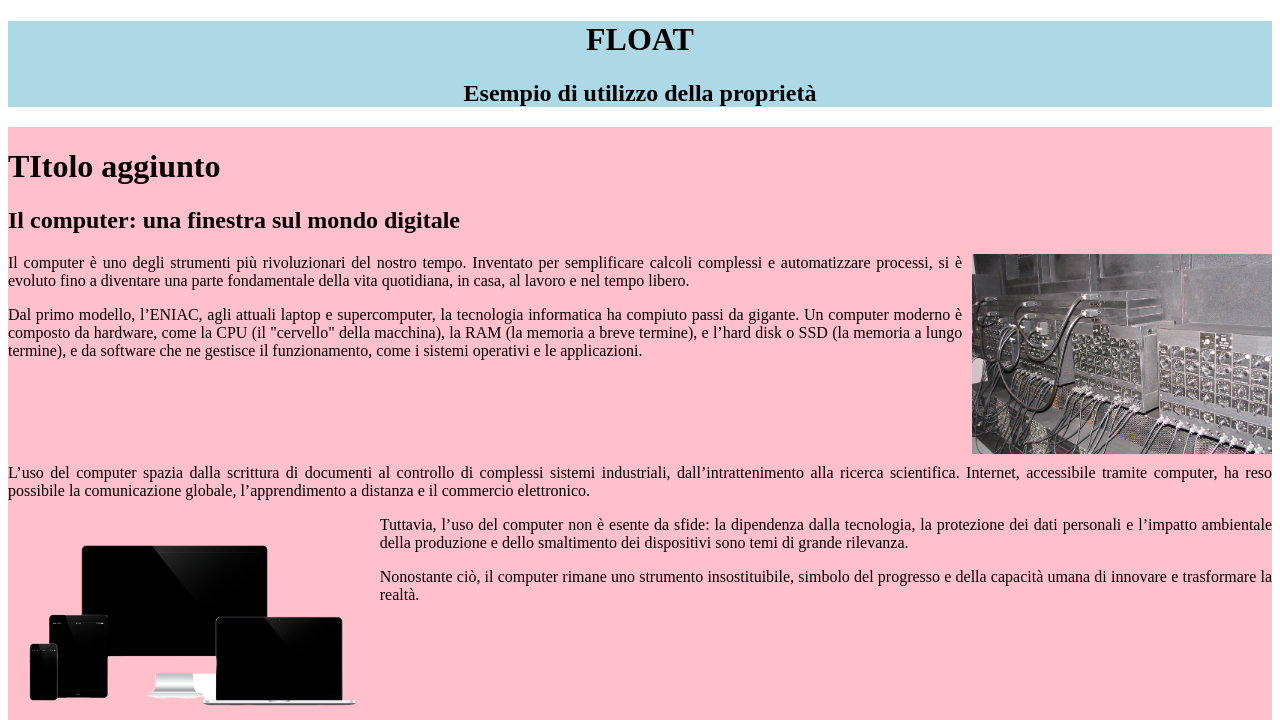
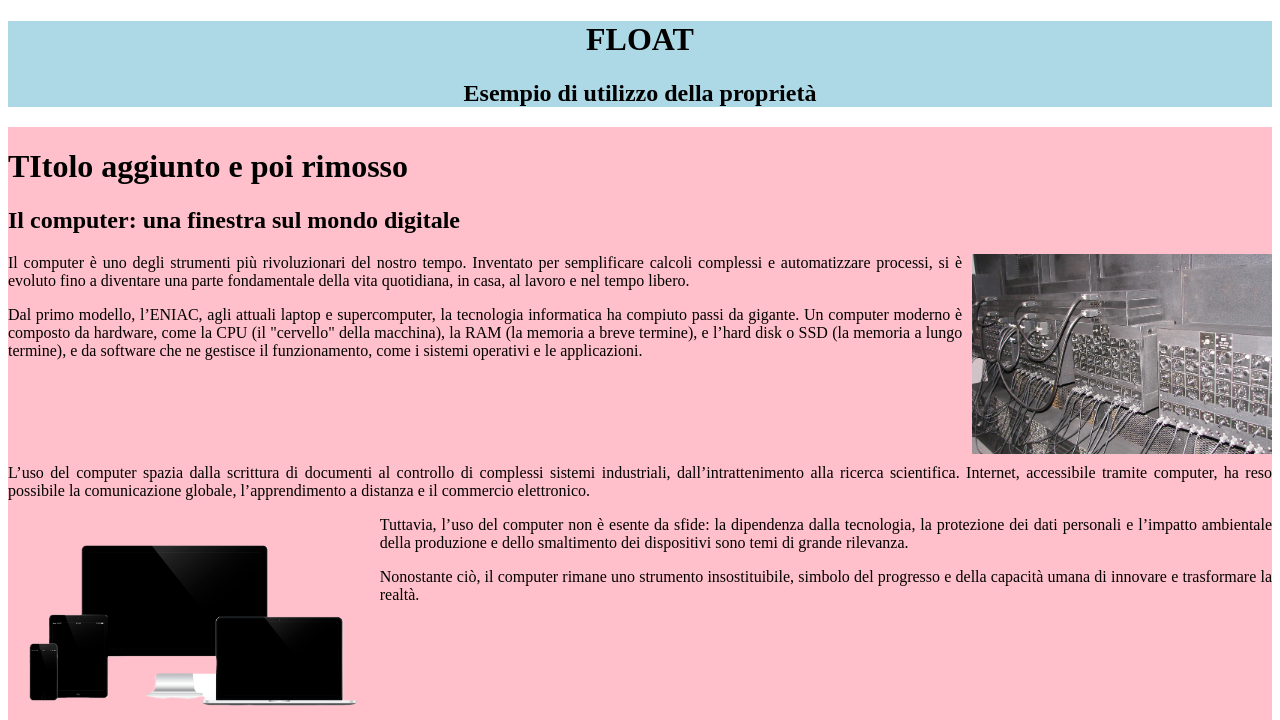
Before and after one commit to ProfLucaG/Prova-sito, a plain HTML site: page index.html in a window 1280 px wide. Shown: the top 720 px of the page. Drawn offline with Linux system fonts and the light colour scheme.

Commit message:
Update index.html

```diff
--- a/index.html
+++ b/index.html
@@ -59,7 +59,7 @@
         <h2>Esempio di utilizzo della proprietà</h2>
     </header>
     <main>
-        <h1>TItolo aggiunto</h1>
+        <h1>TItolo aggiunto e poi rimosso</h1>
         <article>
             <h1>Il computer: una finestra sul mondo digitale</h1>
             <img class="destra grande" src="Immagini/eniac.jpg" alt="Eniac" height="200px">
```
